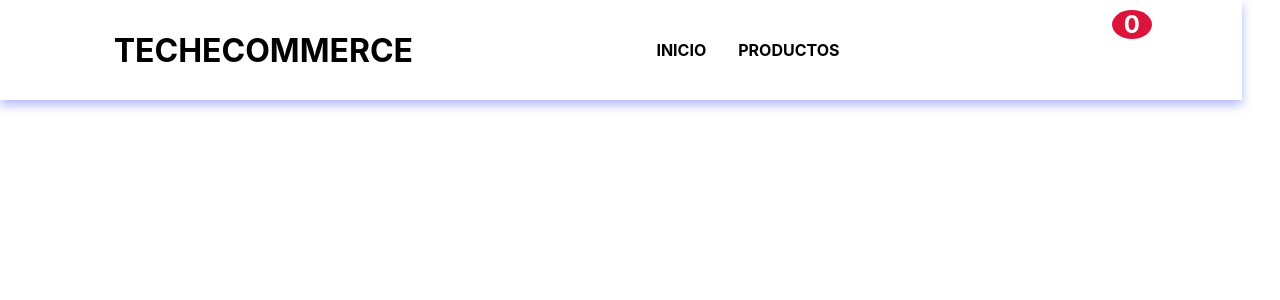
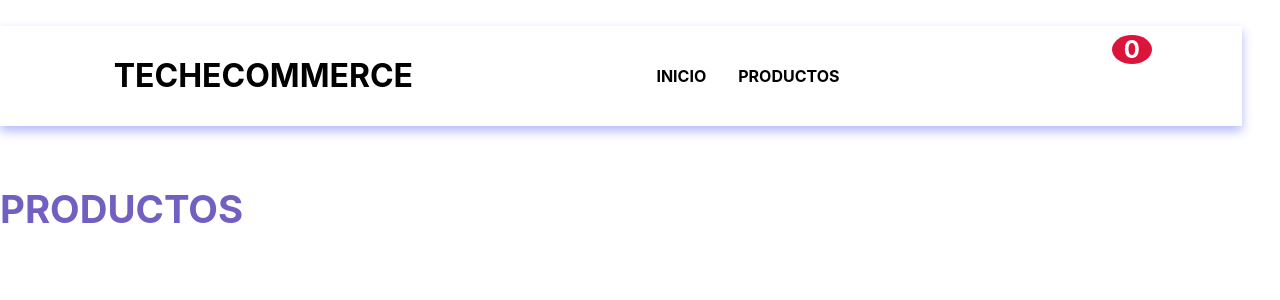
Before and after one commit to joshvader/TechEcommerce-Valenzuela, a React (Vite) app: page / in a window 1280 px wide. Shown: the top 300 px of the page. Built offline with nearby package versions, Linux system fonts and the light colour scheme; some icons are missing.

Commit message:
Se crea componentes CartWidjet y el componente ItemListContainer para el Desafio 2

```diff
--- a/src/App.jsx
+++ b/src/App.jsx
@@ -1,12 +1,14 @@
 import { useState } from 'react'
 import { Navbar } from './components/Header/Navbar'
 import "boxicons";
+import ItemListContainer from './components/Productos/ItemListContainer';
 function App() {
 
 
   return (
     <div className="App">
       <Navbar/>
+      <ItemListContainer/>
     </div>
   )
 }
--- /dev/null
+++ b/src/components/Header/CartWidget.jsx
@@ -0,0 +1,12 @@
+import React from 'react'
+
+const CartWidget = () => {
+  return (
+    <div className="cart">
+        <box-icon name="cart"></box-icon>
+        <span className="item_total">0</span>
+      </div>
+  )
+}
+
+export default CartWidget
--- a/src/components/Header/Navbar.jsx
+++ b/src/components/Header/Navbar.jsx
@@ -1,4 +1,5 @@
 import React from 'react'
+import CartWidget from './CartWidget'
 
 export const Navbar = () => {
   return (
@@ -14,10 +15,8 @@ export const Navbar = () => {
           <a href="#">PRODUCTOS</a>
         </li>
       </ul>
-      <div className="cart">
-        <box-icon name="cart"></box-icon>
-        <span className="item_total">0</span>
-      </div>
+      <CartWidget className="cart"/>
+
     </header>
   )
 }
--- /dev/null
+++ b/src/components/Productos/ItemListContainer.jsx
@@ -0,0 +1,12 @@
+import React from 'react'
+
+const ItemListContainer = () => {
+  return (
+    <>
+      <h1 className="title">PRODUCTOS</h1>
+
+    </>
+  )
+}
+
+export default ItemListContainer
--- a/src/index.css
+++ b/src/index.css
@@ -75,3 +75,11 @@ header .cart span {
   font-weight: 700;
   background-color:crimson;
 }
+
+/*---------------Productos------------*/
+
+.title{
+  font-size: 2.4rem;
+  padding: 10rem 0 0 0;
+  color: #715fc2;
+}
```
Also changed, not shown: 1 other file (tests, documents, lock files or other folders).
